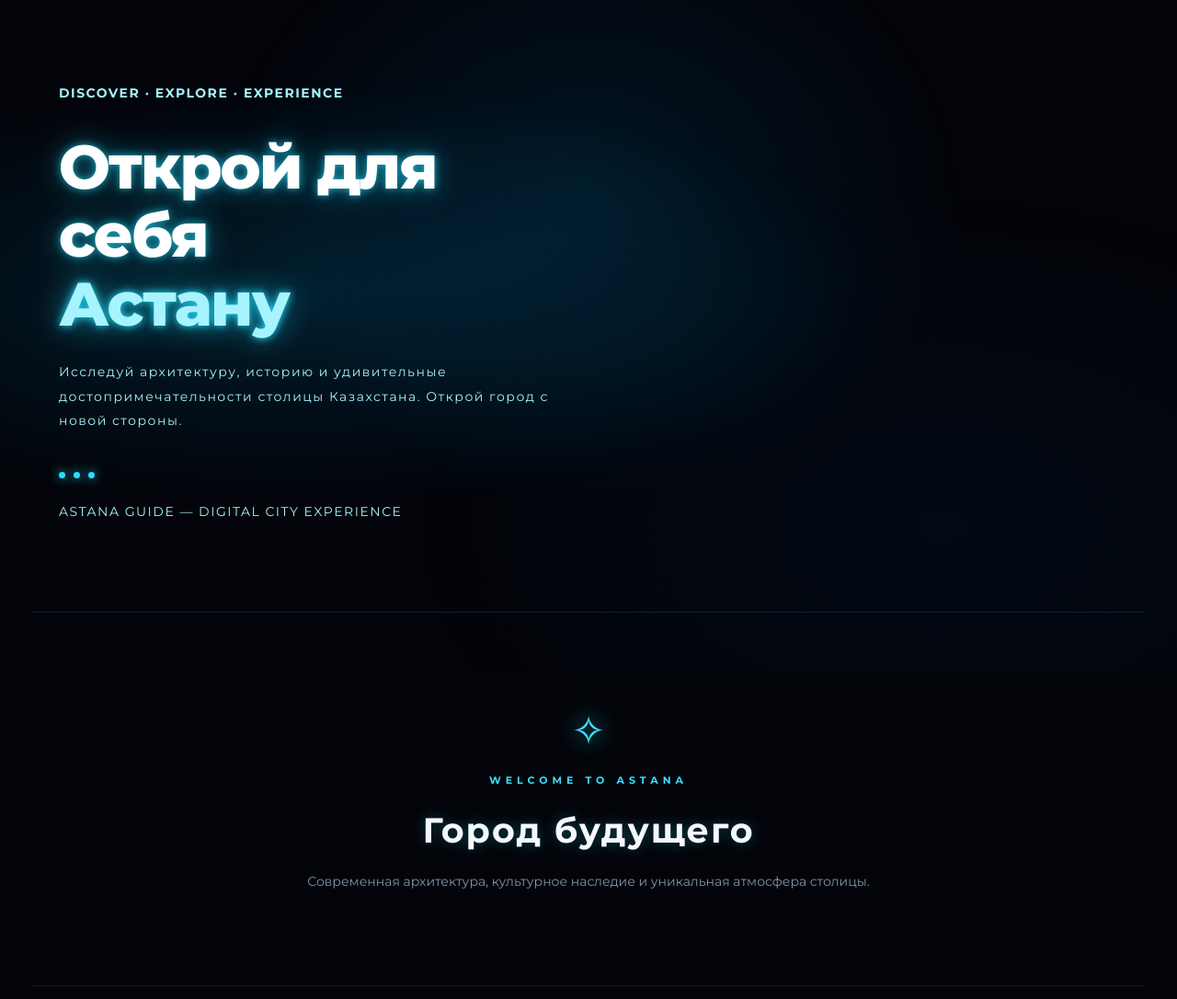
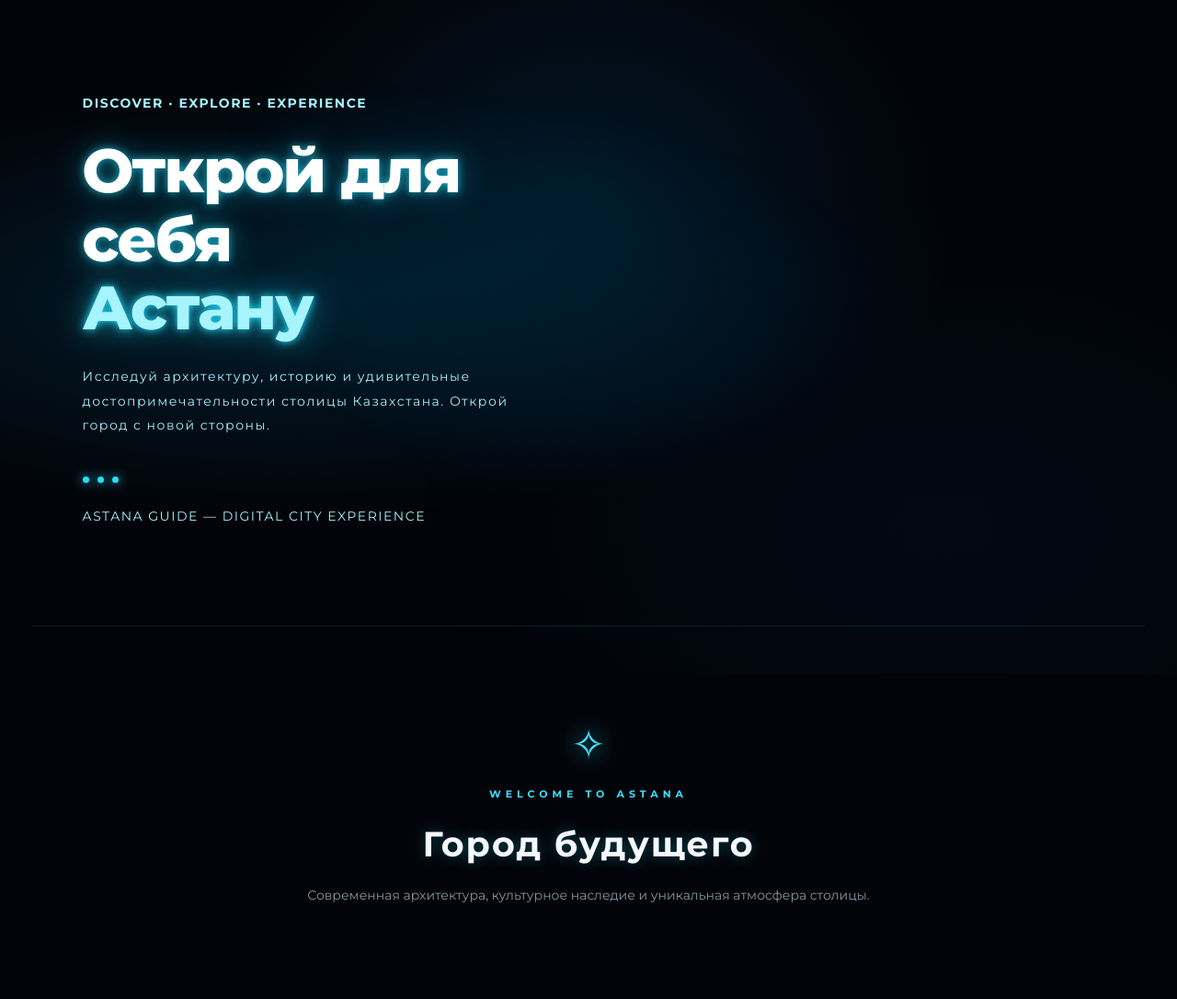
Before and after one commit to zhlbvas/Final-project-bknd, a Node server app: page / in a window 1280 px wide. Shown: the part 68-1154 px from the top of the page at 92% size. Run offline with Node 20, Linux system fonts and the light colour scheme; data that the repository does not hold is empty; some libraries are stand-ins or nearby versions.

Commit message:
test hero title

```diff
--- a/project/public/css/style.css
+++ b/project/public/css/style.css
@@ -1149,25 +1149,157 @@ footer {
     }
 }
 
-/* HERO — текст ближе к левому краю */
+/* =========================================================
+   FINAL HERO POSITION — LEFT TEXT / RIGHT 3D MODEL
+   Эти правила намеренно стоят в конце файла, чтобы
+   переопределить предыдущие настройки Hero.
+========================================================= */
 
 @media (min-width: 769px) {
     .hero {
+        /* Растягиваем секцию на всю ширину окна,
+           даже если она находится внутри .container */
         width: 100vw;
         max-width: none;
         margin-left: calc(50% - 50vw);
 
-        padding-left: clamp(25px, 5vw, 80px) !important;
-        padding-right: 40px !important;
+        min-height: 680px;
+        padding: 65px clamp(28px, 7vw, 110px);
+        display: flex;
+        flex-direction: row;
+        align-items: center;
+        justify-content: flex-start;
+        text-align: left;
+        overflow: hidden;
+    }
 
+    /* Текстовая колонка занимает левую часть экрана */
+    .hero-text {
+        width: min(48%, 650px);
+        max-width: 650px;
+        margin: 0;
+        flex: 0 0 48%;
+        text-align: left;
+        position: relative;
+        z-index: 2;
+    }
+
+    .hero .subtitle {
+        text-align: left;
+        margin-bottom: 24px;
+    }
+
+    .hero h1,
+    .hero h1 span {
+        max-width: 100%;
+        text-align: left;
+    }
+
+    .hero p,
+    .hero .hero-description {
+        max-width: 510px;
+        margin-left: 0;
+        margin-right: 0;
+        text-align: left;
+    }
+
+    .hero .hero-dots {
         justify-content: flex-start;
+    }
+
+    .hero .hero-caption {
+        margin-left: 0;
+        margin-right: 0;
+        text-align: left;
+    }
+
+    /* Правая половина остаётся свободной под 3D-модель.
+       Когда модель будет добавлена в HTML, её можно
+       разместить в отдельном .hero-model блоке. */
+    .hero-model {
+        width: 45%;
+        min-height: 480px;
+        margin-left: auto;
+        display: flex;
         align-items: center;
+        justify-content: center;
+        position: relative;
+        z-index: 1;
+    }
+
+    .hero-model canvas,
+    .hero-model model-viewer,
+    .hero-model img {
+        display: block;
+        max-width: 100%;
+        max-height: 560px;
+        object-fit: contain;
+    }
+}
+
+/* Планшет: сохраняем две зоны, но уменьшаем отступы */
+@media (min-width: 769px) and (max-width: 1100px) {
+    .hero {
+        min-height: 600px;
+        padding-left: 5%;
+        padding-right: 5%;
     }
 
     .hero-text {
-        width: 48%;
-        max-width: 680px;
-        margin-left: 0 !important;
-        text-align: left;
+        width: 50%;
+        flex-basis: 50%;
+    }
+
+    .hero h1 {
+        font-size: clamp(42px, 5vw, 62px);
     }
 }
+
+/* Телефон: текст снова по центру, без смещения секции */
+@media (max-width: 768px) {
+    .hero {
+        width: 100%;
+        max-width: 100%;
+        margin-left: 0;
+        min-height: 520px;
+        padding: 55px 20px;
+        flex-direction: column;
+        align-items: center;
+        justify-content: center;
+        text-align: center;
+    }
+
+    .hero-text {
+        width: 100%;
+        max-width: 100%;
+        flex: 0 1 auto;
+        margin: 0 auto;
+        text-align: center;
+    }
+
+    .hero .subtitle,
+    .hero h1,
+    .hero h1 span,
+    .hero p,
+    .hero .hero-description,
+    .hero .hero-caption {
+        text-align: center;
+    }
+
+    .hero p,
+    .hero .hero-description {
+        margin-left: auto;
+        margin-right: auto;
+    }
+
+    .hero .hero-dots {
+        justify-content: center;
+    }
+
+    /* 3D-модель пока скрываем на узком экране,
+       чтобы она не сжимала текст и не ломала первый экран. */
+    .hero-model {
+        width: 100%;
+        min-height: 0;
+    }
+}
```
